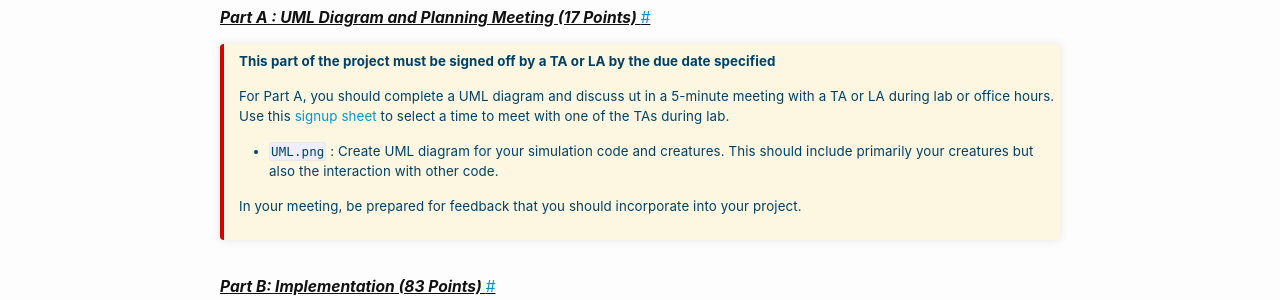
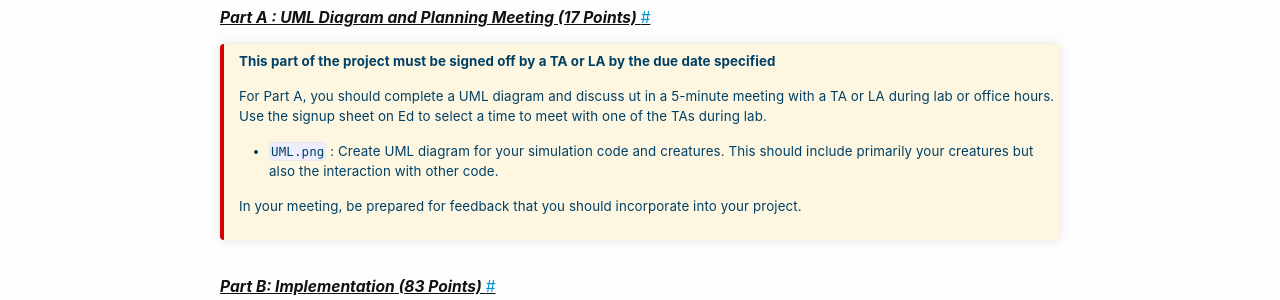
Before and after one commit to cs2113-f24/cs2113-f24.github.io, a Jekyll site: the page built from projects/project-1.md, in a window 1280 px wide and 900 px high, scrolled down 5146 px. Shown: the part 172-472 px from the top of the window. Built offline with Jekyll 4.4.1, drawn with Linux system fonts in a browser that asks for light colours.

Commit message:
signup sheet

```diff
--- a/projects/project-1.md
+++ b/projects/project-1.md
@@ -248,7 +248,7 @@ There are two requirements for this project. The first requirement (Part A) invo
 
 **This part of the project must be signed off by a TA or LA by the due date specified**
 
-For Part A, you should complete a UML diagram and discuss ut in a 5-minute meeting with a TA or LA during lab or office hours. Use this [signup sheet](https://edstem.org/us/courses/39551/discussion/3519133) to select a time to meet with one of the TAs during lab.
+For Part A, you should complete a UML diagram and discuss ut in a 5-minute meeting with a TA or LA during lab or office hours. Use the signup sheet on Ed to select a time to meet with one of the TAs during lab.
 
 * `UML.png` : Create UML diagram for your simulation code and creatures. This should include primarily your creatures but also the interaction with other code.
 
```
